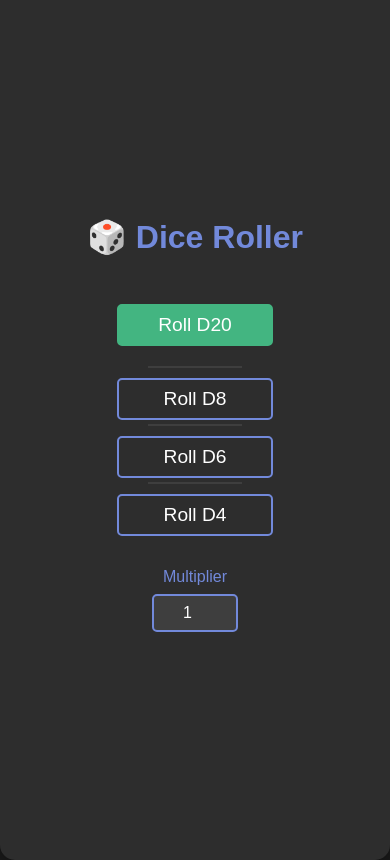
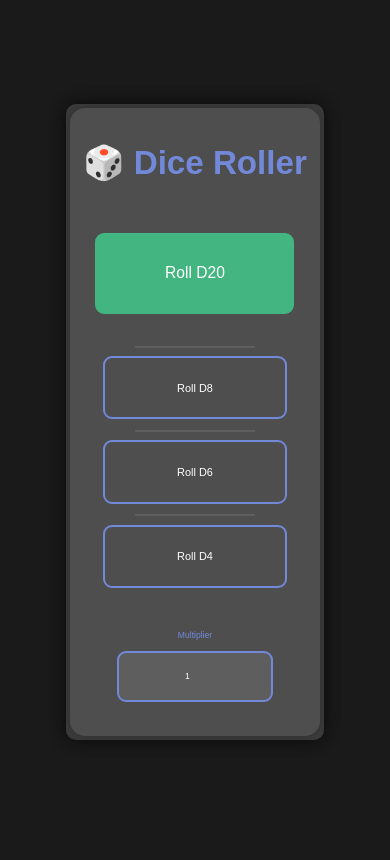
Before and after one commit to Kameonx/D20, a Flask app: page / in a window 390 px wide. After the commit the page ends 740 px from the top, so only its background shows below. Run offline with Flask 3, Linux system fonts and the light colour scheme.

Commit message:
Update index.html

```diff
--- a/templates/index.html
+++ b/templates/index.html
@@ -17,14 +17,22 @@
             align-items: center;
         }
         .container {
-            background-color: #2d2d2d;
-            padding: 2rem;
+            background-color: #3e3e3e;
+            padding: 2.5vh;
+            border-radius: 10px;
+            box-shadow: 0 0 15px rgba(0,0,0,0.5);
+            text-align: center;
+            display: flex;
+            flex-direction: column;
+            justify-content: center;
+            align-items: center;
+        }
+        .roll-container {
+            background-color: #4e4e4e;
+            padding: 5vh;
             border-radius: 15px;
-            box-shadow: 0 0 20px rgba(0,0,0,0.5);
+            box-shadow: 0 0 20px rgba(0,0,0,0.3);
             text-align: center;
-            max-width: 100%;
-            width: 100%;
-            height: 100%;
             display: flex;
             flex-direction: column;
             justify-content: center;
@@ -32,7 +40,8 @@
         }
         h1 {
             color: #7289da;
-            margin-bottom: 2rem;
+            margin-bottom: 3.5vh;
+            font-size: 5.5vw;
         }
         ul {
             list-style: none;
@@ -40,7 +49,7 @@
             margin: 0;
         }
         li {
-            margin: 1rem 0;
+            margin: 2.5vh 0;
             position: relative;
         }
         li:not(:first-child)::before {
@@ -48,17 +57,20 @@
             display: block;
             width: 60%;
             height: 2px;
-            background: #3e3e3e;
+            background: #5e5e5e;
             position: absolute;
-            top: -0.75rem;
+            top: -1.25vh;
             left: 20%;
         }
         .d20-button a {
-            font-size: 1.8rem;
-            padding: 1rem 2rem;
+            font-size: 3vw;
+            padding: 2.5vh 5.5vw;
             background-color: #43b581;
             border-color: #43b581;
-            margin-bottom: 1rem;
+            margin-bottom: 2.5vh;
+            display: inline-block;
+            border-radius: 9px;
+            transition: all 0.3s ease;
         }
         .d20-button a:hover {
             background-color: #3aa371;
@@ -67,70 +79,92 @@
         a {
             color: #ffffff;
             text-decoration: none;
-            font-size: 1.2rem;
-            padding: 0.5rem 1rem;
-            border: 2px solid #7289da;
-            border-radius: 5px;
+            font-size: 2.2vw;
+            padding: 2.2vh 4.5vw;
+            border: 2.5px solid #7289da;
+            border-radius: 9px;
             transition: all 0.3s ease;
             display: inline-block;
-            min-width: 120px;
+            min-width: 25vw;
         }
         a:hover {
             background-color: #7289da;
             color: #ffffff;
         }
         .multiplier {
-            margin: 1rem 0;
+            margin: 2.5vh 0;
             text-align: center;
         }
         .multiplier label {
             display: block;
-            margin-bottom: 0.5rem;
+            margin-bottom: 1.25vh;
             color: #7289da;
+            font-size: 2.2vw;
         }
         .multiplier input {
-            padding: 0.5rem 1rem;
-            font-size: 1rem;
-            border: 2px solid #7289da;
-            border-radius: 5px;
-            background-color: #3e3e3e;
+            padding: 2.2vh 4.5vw;
+            font-size: 2.2vw;
+            border: 2.5px solid #7289da;
+            border-radius: 9px;
+            background-color: #5e5e5e;
             color: #ffffff;
-            width: 80px;
+            width: 20vw;
             text-align: center;
         }
 
         /* Media queries for smaller screens */
         @media (max-width: 768px) {
             .container {
-                padding: 1.5rem;
+                padding: 1.5vh;
             }
-            .d20-button a,
+            .roll-container {
+                padding: 3vh;
+            }
+            h1 {
+                font-size: 7vw;
+            }
+            .d20-button a {
+                font-size: 3.5vw;
+                padding: 3vh 6.5vw;
+            }
             a {
-                font-size: 1.5rem;
-                padding: 0.75rem 1.5rem;
+                font-size: 2.5vw;
+                padding: 2.5vh 5vw;
+                min-width: 30vw;
             }
             .multiplier input {
-                width: 60px;
+                width: 25vw;
             }
         }
 
         @media (max-width: 480px) {
             .container {
-                padding: 1rem;
+                padding: 0.5vh;
             }
-            .d20-button a,
+            .roll-container {
+                padding: 1.5vh;
+            }
+            h1 {
+                font-size: 8.5vw;
+            }
+            .d20-button a {
+                font-size: 4vw;
+                padding: 3.5vh 7.5vw;
+            }
             a {
-                font-size: 1.2rem;
-                padding: 0.5rem 1rem;
+                font-size: 2.8vw;
+                padding: 2.8vh 5.5vw;
+                min-width: 35vw;
             }
             .multiplier input {
-                width: 50px;
+                width: 30vw;
             }
         }
     </style>
 </head>
 <body>
     <div class="container">
+        <div class="roll-container">
             <h1>🎲 Dice Roller</h1>
             <ul>
                 <li class="d20-button"><a href="#" onclick="rollDice('d20')">Roll D20</a></li>
@@ -141,6 +175,7 @@
             <div class="multiplier">
                 <label for="multiplier">Multiplier</label>
                 <input type="number" id="multiplier" value="1" placeholder="1" />
+            </div>
         </div>
     </div>
 
```
Lines whose indentation alone changed are shown as unchanged.
